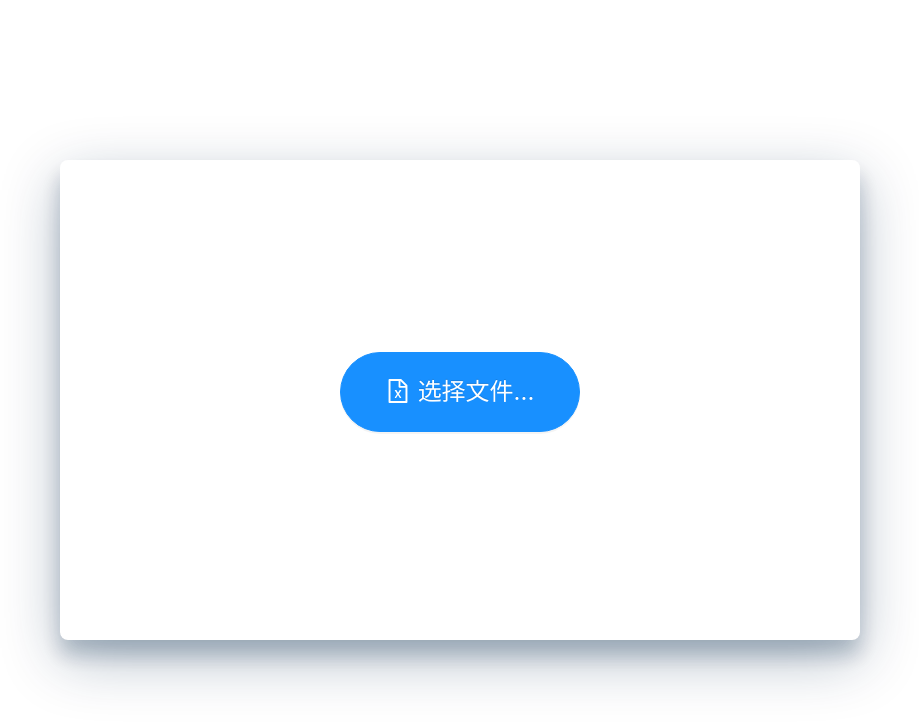
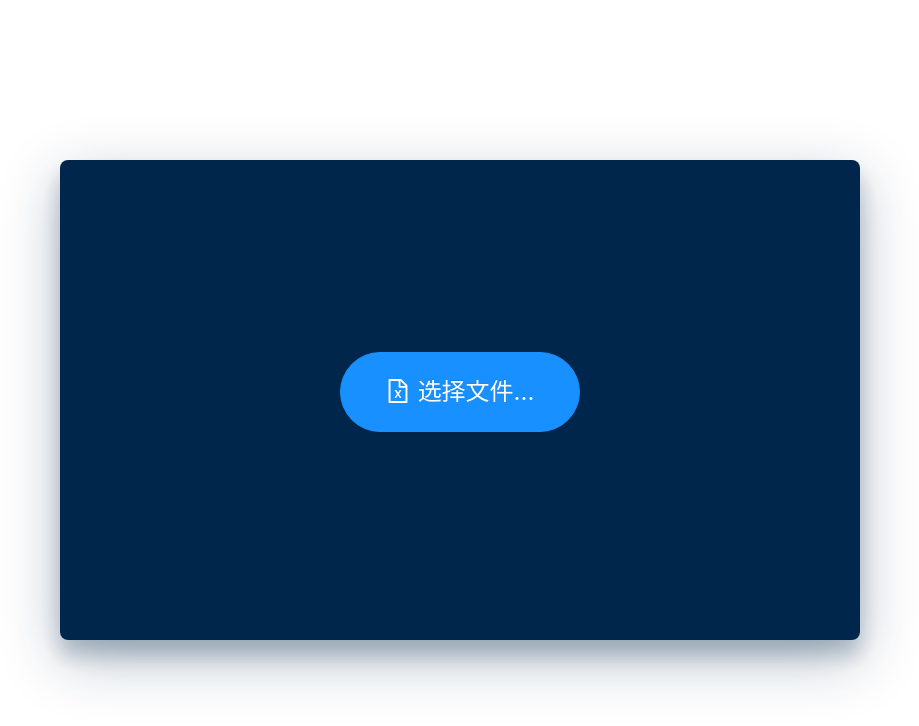
Before and after one commit to fatalxiao/material-marquee, a React app: page / in a window 1280 px wide. Shown: the whole page, without its empty margins (180-1099 px from the left). Built offline with nearby package versions, Linux system fonts and the light colour scheme.

Commit message:
update FileSelector

```diff
--- a/src/assets/scss/fileSelector/FileSelector.scss
+++ b/src/assets/scss/fileSelector/FileSelector.scss
@@ -10,6 +10,7 @@
     justify-content: center;
     align-items: center;
     height: 100%;
+    background: $theme-bg;
 
     .upload-field {
         @include invisible;
```
